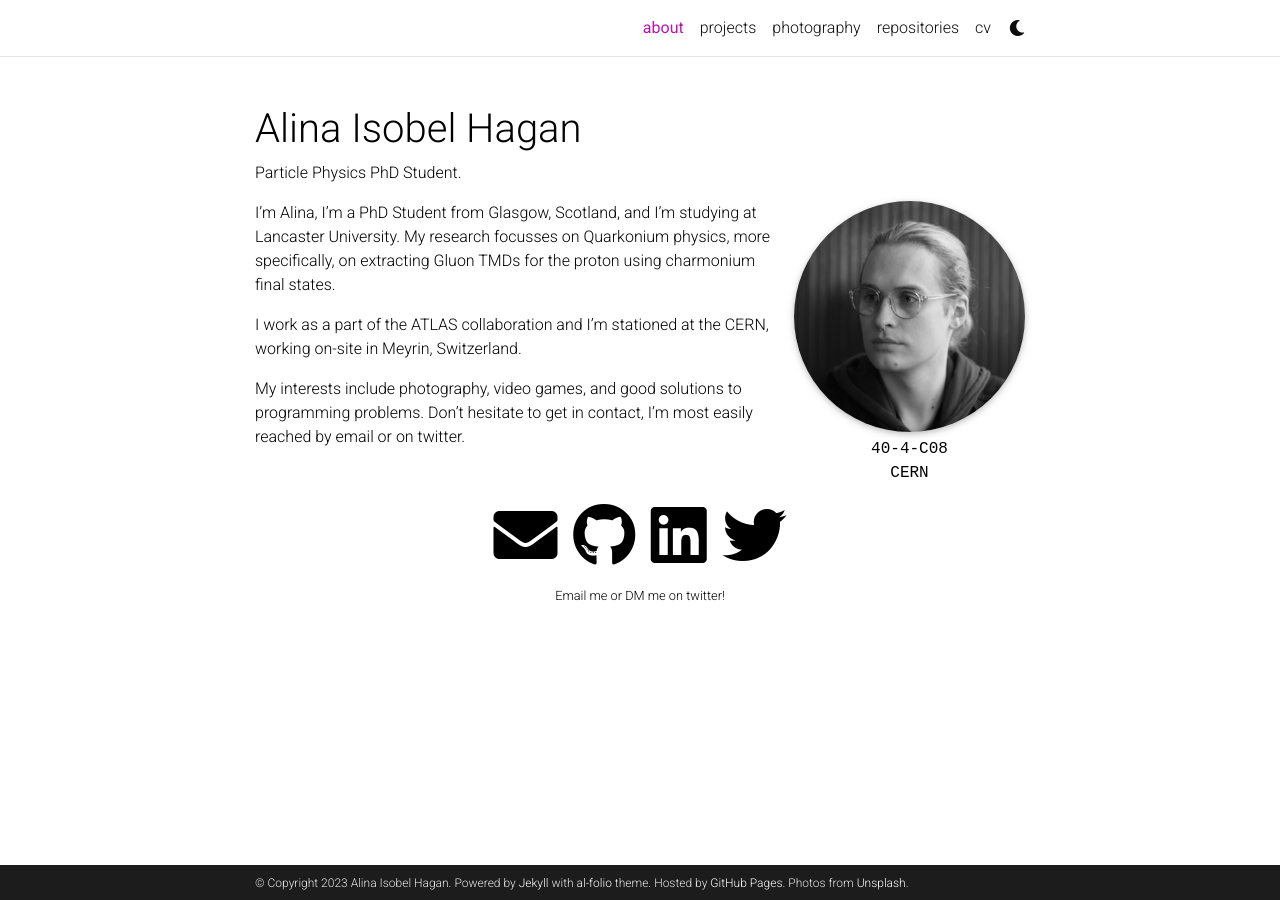
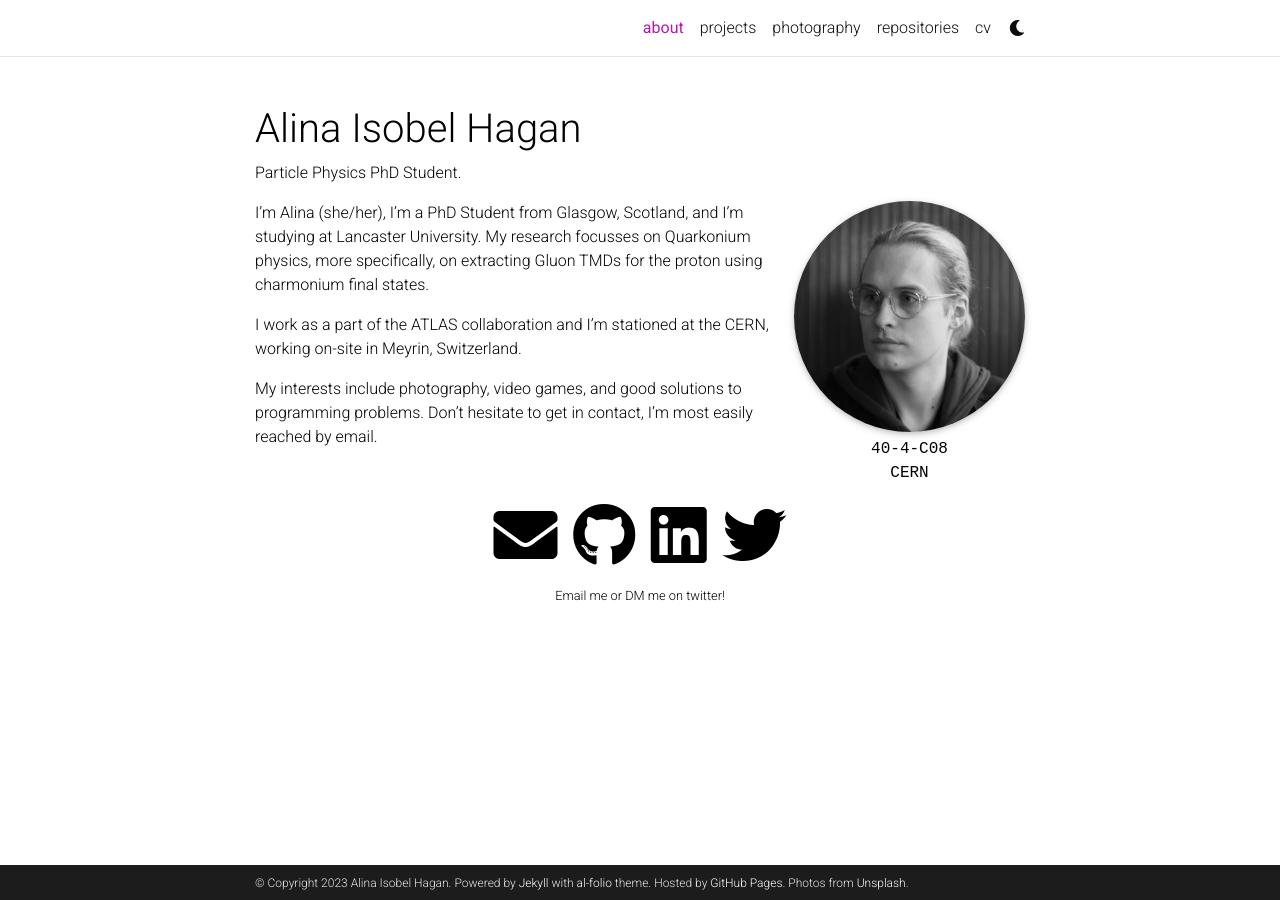
Before and after one commit to aihphysics/aihphysics.github.io, a Jekyll site: the page built from _pages/about.md, in a window 1280 px wide. Built offline with Jekyll 4.4.1, drawn with Linux system fonts in a browser that asks for light colours; full-size pictures stand in for the smaller copies a plugin makes; comment, search, counter and statistics services are not loaded; a style sheet for code colours, icons or effects is not loaded.

Commit message:
updated about

```diff
--- a/_data/repositories.yml
+++ b/_data/repositories.yml
@@ -3,6 +3,6 @@ github_users:
 
 github_repos:
   - aihphysics/terminal_rendering
+  - aihphysics/shard_slides
   - aihphysics/L0
-  - aihphysics/shard_slides
   - aihphysics/mini_neo_led_matrix
--- a/_pages/about.md
+++ b/_pages/about.md
@@ -18,8 +18,8 @@ selected_papers: false # includes a list of papers marked as "selected={true}"
 social: true  # includes social icons at the bottom of the page
 ---
 
-I'm Alina, I'm a PhD Student from Glasgow, Scotland, and I'm studying at Lancaster University. My research focusses on Quarkonium physics, more specifically, on extracting Gluon TMDs for the proton using charmonium final states.
+I'm Alina (she/her), I'm a PhD Student from Glasgow, Scotland, and I'm studying at Lancaster University. My research focusses on Quarkonium physics, more specifically, on extracting Gluon TMDs for the proton using charmonium final states.
 
 I work as a part of the ATLAS collaboration and I'm stationed at the CERN, working on-site in Meyrin, Switzerland.
 
-My interests include photography, video games, and good solutions to programming problems. Don't hesitate to get in contact, I'm most easily reached by email or on twitter.
+My interests include photography, video games, and good solutions to programming problems. Don't hesitate to get in contact, I'm most easily reached by email.
```
